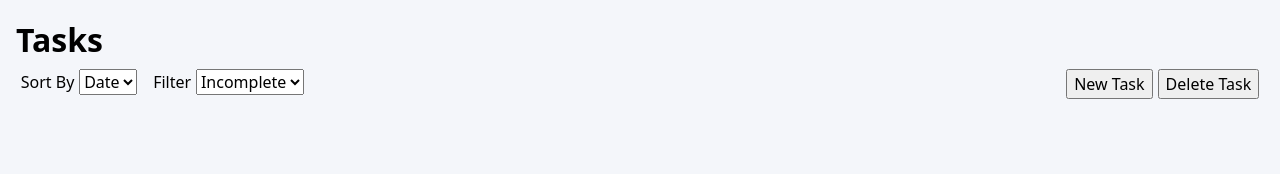
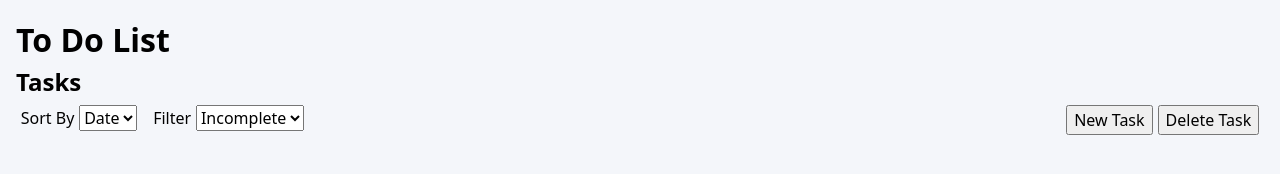
Before and after one commit to dallinjohnson/todo-list, a website built with webpack: page src/template.html in a window 1280 px wide. Built offline with nearby package versions, Linux system fonts and the light colour scheme.

Commit message:
Update template and switch out old app component for new one

```diff
--- a/src/components/NewApp.js
+++ b/src/components/NewApp.js
@@ -1,21 +1,32 @@
-const App = () => {
-  let element;
-  let headerContainer;
+import TaskView from "./TaskView";
+
+const App = (rootElement) => {
+  const setContent = (view) => {
+    rootElement.innerHTML = "";
+
+    const heading = document.createElement("h2");
+    heading.textContent = view.heading;
+
+    const content = view.content;
+    content.id = "content";
+
+    rootElement.appendChild(heading);
+    rootElement.appendChild(content);
+  };
 
   const init = () => {
-    headerContainer = document.querySelector("#header");
-    element = createElement();
+    const initialContent = {
+      heading: "Tasks",
+      content: TaskView().getElement(),
+    };
+    setContent(initialContent);
   };
-
-  const createElement = () => {};
-
-  const render = () => {};
 
   init();
 
   return {
-    getElement: () => element,
+    setContent,
   };
 };
 
-export { App };
+export default App;
--- a/src/components/TaskView.js
+++ b/src/components/TaskView.js
@@ -15,11 +15,16 @@ const TaskView = () => {
   const createElement = () => {
     const container = document.createElement("div");
     container.id = "task-view";
-    container.appendChild(taskListControls.getElement());
+    container.appendChild(taskListControls.element);
     container.appendChild(taskList.getElement());
+    return container;
   };
+
+  init();
 
   return {
     getElement: () => element,
   };
 };
+
+export default TaskView;
--- a/src/index.js
+++ b/src/index.js
@@ -1,6 +1,7 @@
-import { App } from "./components/App";
+import App from "./components/NewApp";
 import "./styles.css";
 
 document.addEventListener("DOMContentLoaded", () => {
-  new App();
+  const rootElement = document.getElementById("app");
+  const app = App(rootElement);
 });
--- a/src/styles.css
+++ b/src/styles.css
@@ -137,7 +137,7 @@ body {
   padding: 0.1rem;
 }
 
-#app {
+body {
   margin: 1rem;
 }
 
--- a/src/template.html
+++ b/src/template.html
@@ -5,15 +5,13 @@
     <meta name="viewport" content="width=device-width, initial-scale=1.0" />
     <title>To Do List</title>
   </head>
+
   <body>
-    <div id="app">
-      <div id="header">
-        <h1>Tasks</h1>
-      </div>
-      <div id="content">
-        <div id="task-list-container"></div>
-        <div id="task-card-container"></div>
-      </div>
-    </div>
+    <header>
+      <h1 id="header">To Do List</h1>
+    </header>
+    <main>
+      <div id="app"></div>
+    </main>
   </body>
 </html>
```
Also changed, not shown: src/newTemplate.html (deleted, +0 -16 lines).
